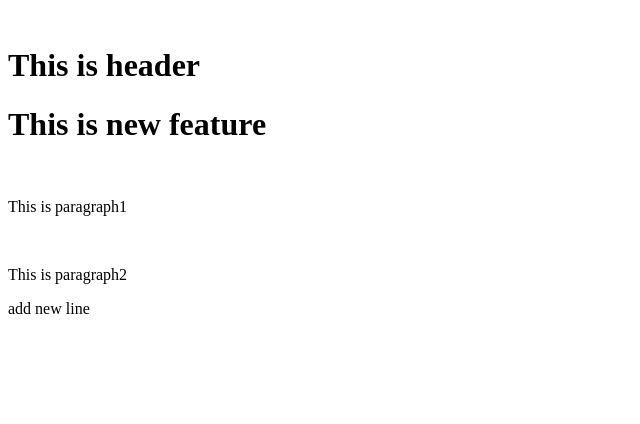
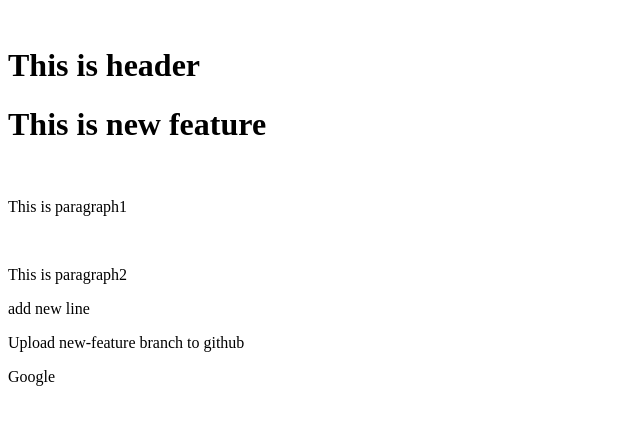
Before and after one commit to Orawan1056/sample_git2, a plain HTML site: page index.html in a window 1280 px wide. Shown: the whole page, without its empty margins (0-640 px from the left). Drawn offline with Linux system fonts and the light colour scheme.

Commit message:
add link

```diff
--- a/index.html
+++ b/index.html
@@ -7,4 +7,6 @@
 <p>This is paragraph1</p>
 <p>This is paragraph2</p>
 <p> add new line </p>
+<p>Upload new-feature branch to github</p>
+<a href:https://www.google.com/>Google</a>
 </body>
```
